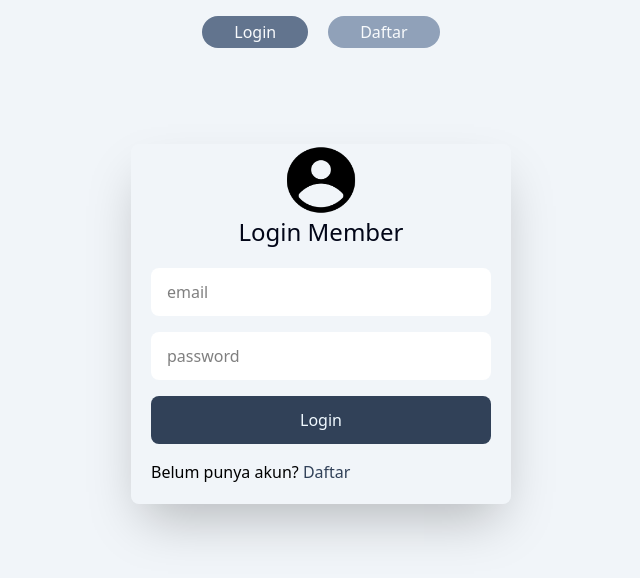
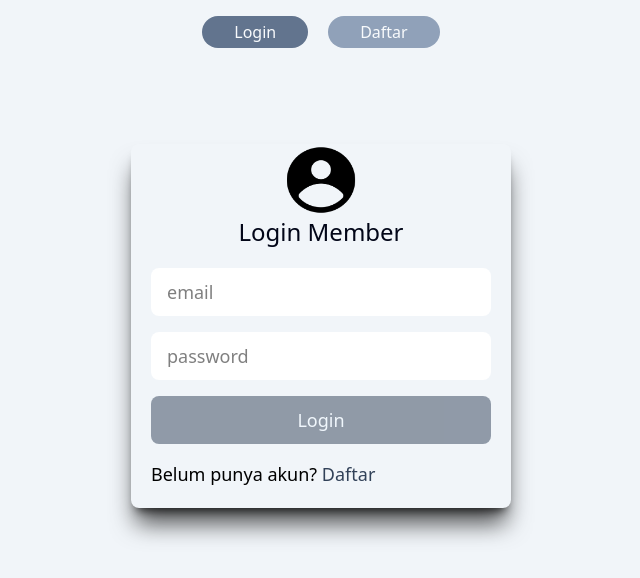
Before and after one commit to Ikwancfx7/miniproject2_react, a React (Vite) app: page /login in a window 1280 px wide. Shown: the top 578 px of the page, without its empty margins (319-959 px from the left). Built offline with nearby package versions, Linux system fonts and the light colour scheme.

Commit message:
menambahkan animasi loading dan disable button ketika form kosong

```diff
--- a/components/LoginForm.jsx
+++ b/components/LoginForm.jsx
@@ -1,17 +1,26 @@
 import { Link, useNavigate  } from 'react-router-dom';
 import IconPerson from '../src/assets/IconPerson.png'
 import axios from 'axios';
-import { useState } from 'react';
+import { useState, useEffect } from 'react';
 
 function LoginForm () {
     const [email, setEmail] = useState('');
     const [password, setPassword] = useState('');
     const [message, setMessage] = useState('');
+    const [loading, setLoading] = useState(false);
+    const [valid,setValid] = useState(false);
     const Navigate = useNavigate();
     const API = 'https://reqres.in/api/login';
 
+    const buttonValid = () => {
+        const isValid = email.trim() !== '' && password.trim() !== '';
+        setValid(isValid);
+    }
+
+
     const handleLogin = async (e) => {
         e.preventDefault();
+        setLoading(true);
         try {
             const response = await axios.post(API, {
                 email,
@@ -26,26 +35,39 @@ function LoginForm () {
             setMessage('Login success');
             localStorage.setItem('token', response.data.token);
             setTimeout(() => {
+                setLoading(false);
                 Navigate('/');
-            }, 1000);
+            }, 2000);
         } catch (error){
             if(error.response){
-                console.error("Error detail:", error);
-                setMessage(error.response.data.error || "Login failed");
+                setTimeout(() => {
+                    setLoading(false);
+                    console.error("Error detail:", error);
+                    setMessage(error.response.data.error || "Login failed");
+                }, 2000);
+                setMessage('');
             } else {
-                setMessage('Something went wrong');
+                setTimeout(() => {
+                    setLoading(false);
+                    setMessage('Something went wrong');
+                }, 2000);
             }
         }
     }
+
+    useEffect(() => {
+        buttonValid();
+    }, [email, password]);
+
     return (
         <>
             <div className='flex justify-center'>
-                <div className='flex flex-col justify-center items-center rounded-lg shadow-2xl mt-20'>
+                <div className='flex flex-col justify-center items-center rounded-lg shadow-xl/70 mt-20'>
                     <img
                         src={IconPerson}
                         className='h-14 md:h-18 aspect-square'/>
                     <p className='text-xl md:text-2xl text-slate-950'>Login Member</p>
-                    <form onSubmit={handleLogin} action="" className='flex flex-col gap-3 md:gap-4 p-5'>
+                    <form onSubmit={handleLogin} action="" className='flex flex-col gap-3 md:gap-4 p-5 text-sm lg:text-lg'>
                         <div className='flex flex-row h-10 md:h-12'>
                             <input
                                 type="text"
@@ -62,13 +84,29 @@ function LoginForm () {
                                 onChange={(e) => setPassword(e.target.value)}
                                 className='rounded-lg px-4 bg-white w-85'/>
                         </div>
+
                         <div className='flex flex-row h-10 md:h-12'>
                             <button
                                 type="submit"
-                                className='rounded-lg bg-slate-700 w-85 hover:bg-slate-800 hover:cursor-pointer text-sky-50'
-                            >Login</button>
+                                disabled={loading}
+                                aria-disabled={!valid}
+                                className={`rounded-lg bg-slate-700 w-85 text-sky-50 ${valid ? 'hover:bg-slate-800 hover:cursor-pointer':'pointer-events-none opacity-50'}`}
+                            >
+                                {loading ? (
+                                    <div className='flex flex-row justify-center items-center'>
+                                        <div>
+                                            <svg className="mr-3 size-5 animate-spin" viewBox="0 0 24 24">
+                                                <circle className="opacity-25" cx="12" cy="12" r="10" stroke="currentColor" strokeWidth="4"></circle>
+                                            </svg>
+                                        </div>
+                                        <div>Login</div>
+                                    </div>
+                                ):(
+                                    <div>Login</div>
+                                )}
+                            </button>
                         </div>
-                        {message && (<p className={`text-center text-sm mt-2 ${message === 'Login success' ? 'text-green-600' : 'text-red-600'}`}>{message}</p>)}
+                        {message && (<p className={`text-center text-lg mt-2 ${message === 'Login success' ? 'text-green-600' : 'text-red-600'}`}>{message}</p>)}
                         <div>
                             <p>
                                 Belum punya akun? <span><Link
```
